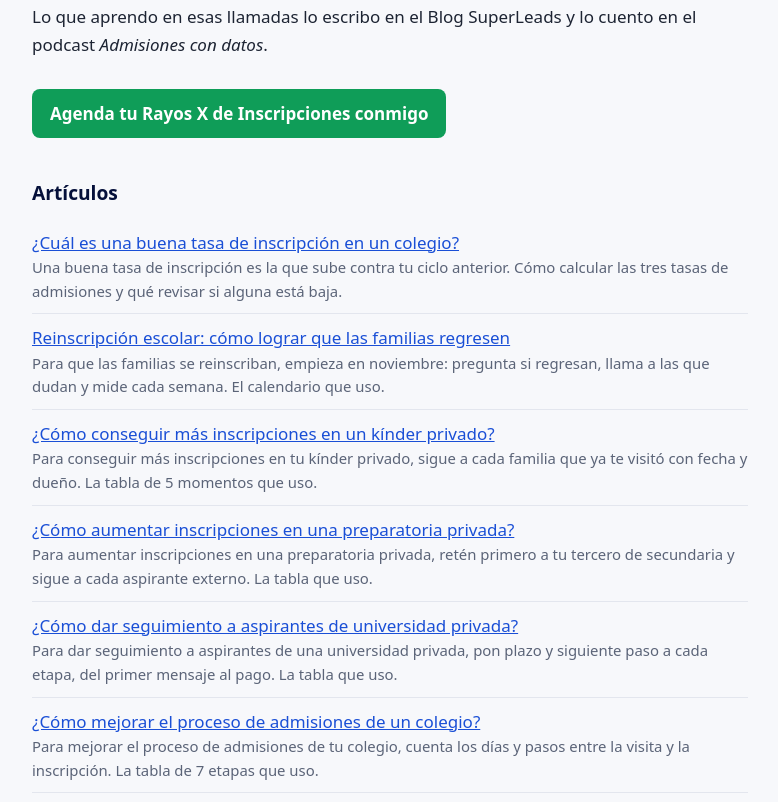
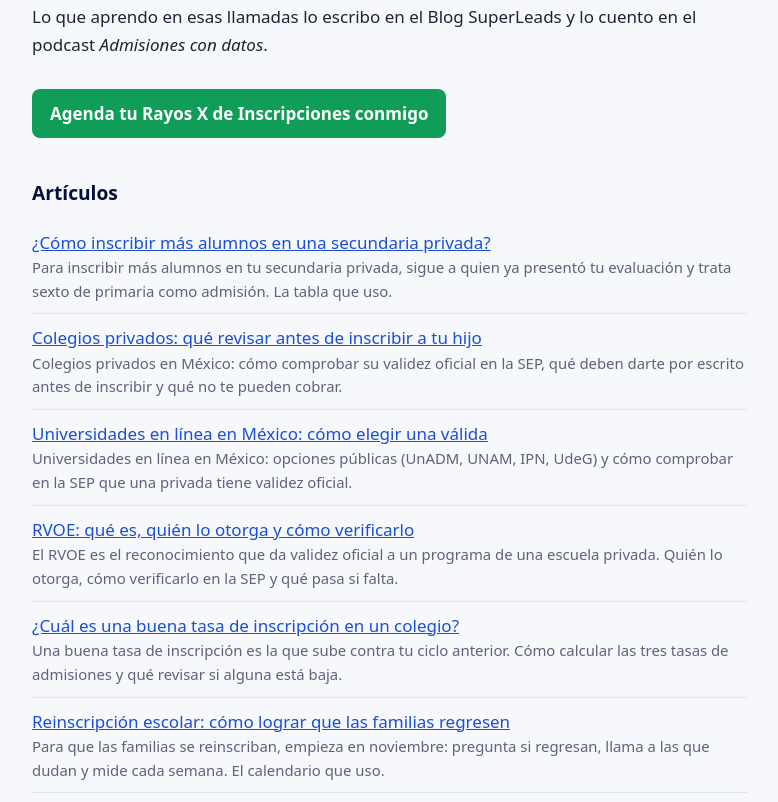
Before and after one commit to victorgalloo/victorgalloo.github.io, a plain HTML site: page index.html in a window 1280 px wide. Shown: the part 556-1358 px from the top of the page, without its empty margins (250-1028 px from the left). Drawn offline with Linux system fonts and the light colour scheme.

Commit message:
Artículo: ¿Cómo inscribir más alumnos en una secundaria privada?

```diff
--- a/index.html
+++ b/index.html
@@ -42,6 +42,10 @@ footer{margin-top:44px;color:var(--su);font-size:.9rem}
 
   <h2>Artículos</h2>
   <ul>
+      <li><a href="https://blog.superleads.mx/post/inscripciones-en-secundaria">¿Cómo inscribir más alumnos en una secundaria privada?</a><span>Para inscribir más alumnos en tu secundaria privada, sigue a quien ya presentó tu evaluación y trata sexto de primaria como admisión. La tabla que uso.</span></li>
+      <li><a href="https://blog.superleads.mx/post/colegios-privados">Colegios privados: qué revisar antes de inscribir a tu hijo</a><span>Colegios privados en México: cómo comprobar su validez oficial en la SEP, qué deben darte por escrito antes de inscribir y qué no te pueden cobrar.</span></li>
+      <li><a href="https://blog.superleads.mx/post/universidades-en-linea">Universidades en línea en México: cómo elegir una válida</a><span>Universidades en línea en México: opciones públicas (UnADM, UNAM, IPN, UdeG) y cómo comprobar en la SEP que una privada tiene validez oficial.</span></li>
+      <li><a href="https://blog.superleads.mx/post/rvoe">RVOE: qué es, quién lo otorga y cómo verificarlo</a><span>El RVOE es el reconocimiento que da validez oficial a un programa de una escuela privada. Quién lo otorga, cómo verificarlo en la SEP y qué pasa si falta.</span></li>
       <li><a href="https://blog.superleads.mx/post/tasa-de-inscripcion">¿Cuál es una buena tasa de inscripción en un colegio?</a><span>Una buena tasa de inscripción es la que sube contra tu ciclo anterior. Cómo calcular las tres tasas de admisiones y qué revisar si alguna está baja.</span></li>
       <li><a href="https://blog.superleads.mx/post/reinscripcion-escolar">Reinscripción escolar: cómo lograr que las familias regresen</a><span>Para que las familias se reinscriban, empieza en noviembre: pregunta si regresan, llama a las que dudan y mide cada semana. El calendario que uso.</span></li>
       <li><a href="https://blog.superleads.mx/post/inscripciones-en-kinder">¿Cómo conseguir más inscripciones en un kínder privado?</a><span>Para conseguir más inscripciones en tu kínder privado, sigue a cada familia que ya te visitó con fecha y dueño. La tabla de 5 momentos que uso.</span></li>
```
